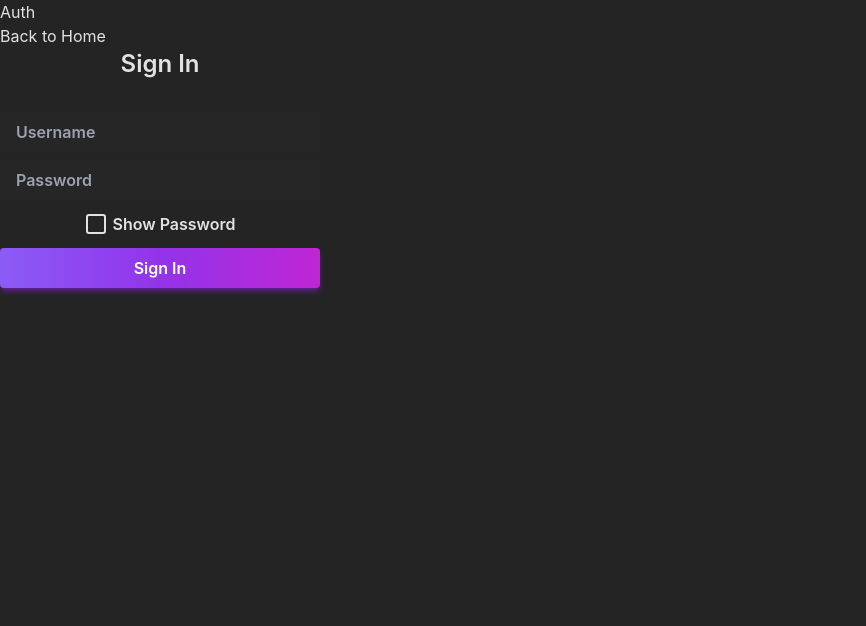
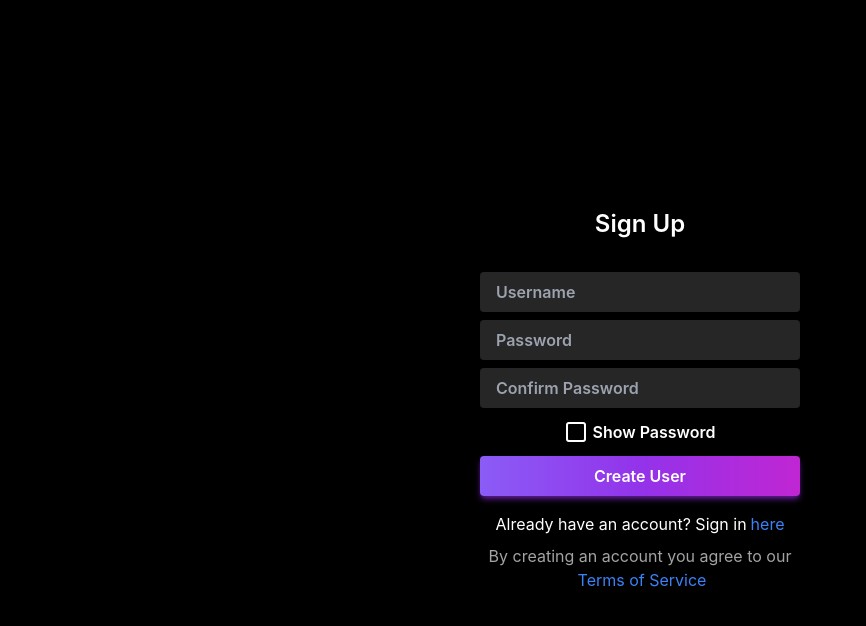
Before and after one commit to PranjalG1122/appNote, a React (Vite) app in the folder client/: page /auth in a window 1280 px wide. Shown: the top 626 px of the page, without its empty margins (0-866 px from the left). Built offline with nearby package versions, Linux system fonts and the light colour scheme.

Commit message:
dev: updated auth page

```diff
--- a/client/src/pages/auth.tsx
+++ b/client/src/pages/auth.tsx
@@ -1,22 +1,66 @@
-import React, { Fragment, useState } from "react";
+import React, { useEffect, useState } from "react";
 import { Link } from "react-router-dom";
 import Signup from "../components/Signup";
 import Signin from "../components/Signin";
+import Container from "../components/Container";
+import { TokenBody } from "../components/TokenBody";
+import { useNavigate } from "react-router-dom";
 
 export default function auth() {
-  document.title = "Auth";
+  const navigate = useNavigate();
+  const [isRegistered, setIsRegistered] = useState<boolean>(false);
+  useEffect(() => {
+    const cookie = document.cookie.split(";")[0].split("=")[1];
+    if (cookie === "" || cookie === undefined) {
+      setIsRegistered(false);
+      return;
+    }
+    if (TokenBody(cookie)?.exp > Date.now() / 1000) {
+      navigate("/");
+      return;
+    }
+    setIsRegistered(true);
+  }, []);
 
-  const [isRegistered, setIsRegistered] = useState<boolean>(false);
   return (
-    <div>
-      <h1>Auth</h1>
-      <Link to="/">Back to Home</Link>
-
-      {(isRegistered && <></>) || (
-        <>
+    <>
+      {(isRegistered && (
+        <Container>
           <Signin />
-        </>
+          <div>
+            Don't have an account? Sign up
+            <button
+              onClick={() => {
+                setIsRegistered(!isRegistered);
+              }}
+              className="text-blue-600 hover:underline ml-1 mt-4"
+            >
+              here
+            </button>
+          </div>
+        </Container>
+      )) || (
+        <Container>
+          <Signup />
+          <div>
+            Already have an account? Sign in
+            <button
+              onClick={() => {
+                setIsRegistered(!isRegistered);
+              }}
+              className="text-blue-500 hover:underline ml-1 mt-4"
+            >
+              here
+            </button>
+          </div>
+          <div className="flex flex-col text-base items-center text-neutral-400 mt-2">
+            By creating an account you agree to our
+            <div className="ml-1 text-blue-500 hover:underline">
+              <Link to="/terms">Terms of Service</Link>
+            </div>
+          </div>
+        </Container>
       )}
-    </div>
+    </>
   );
 }
```
